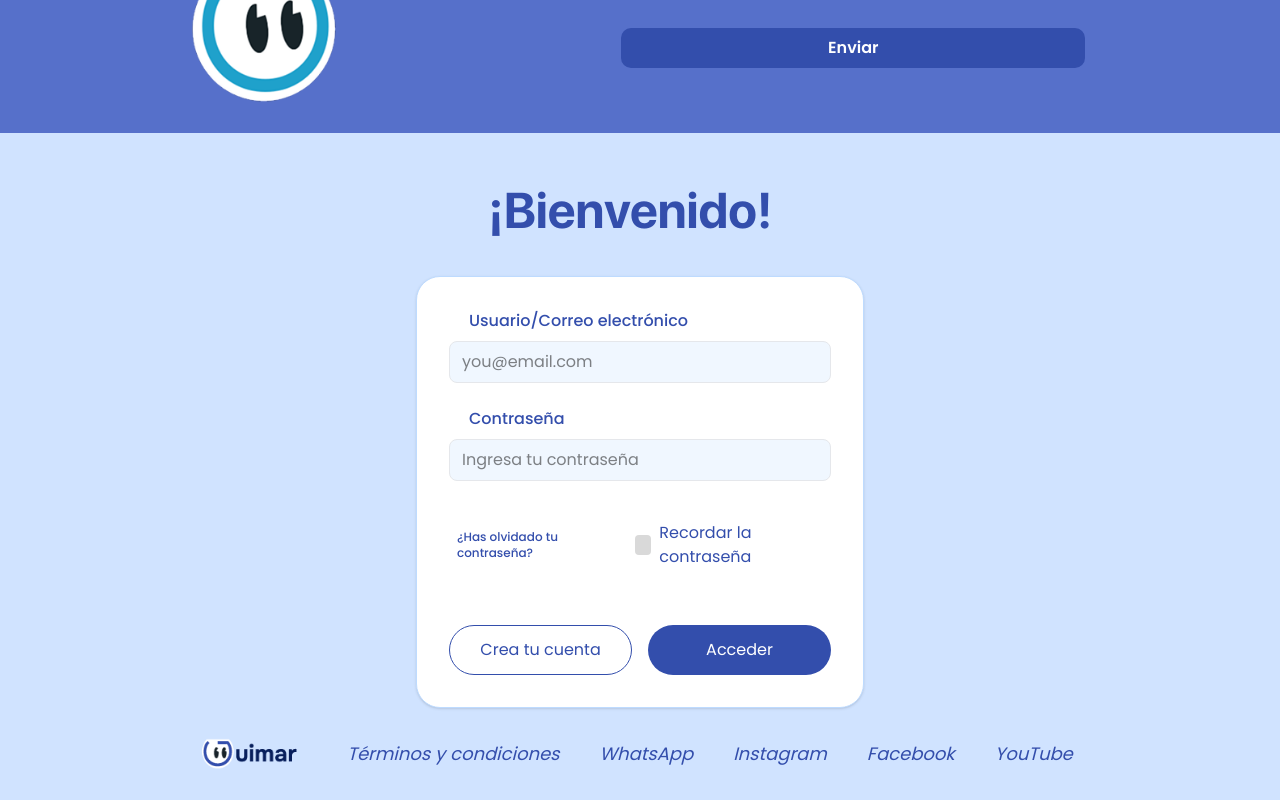
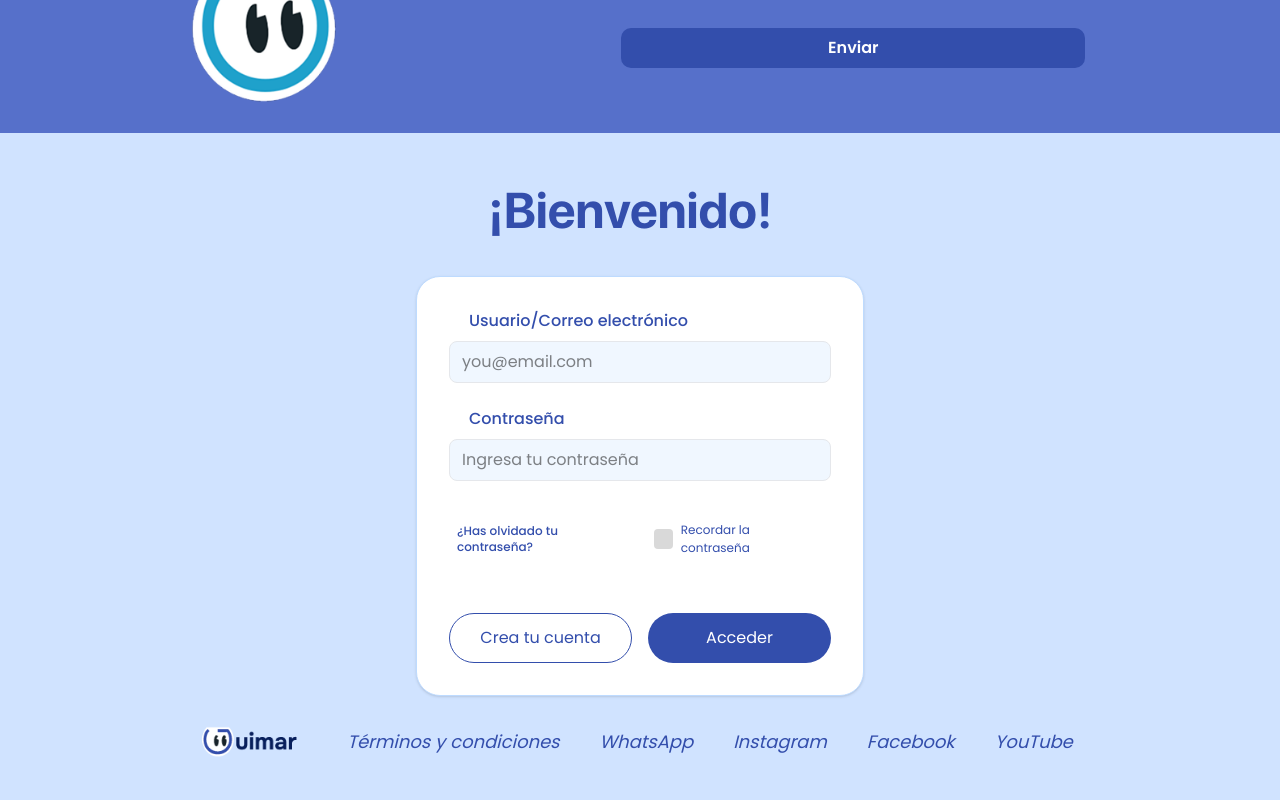
Before and after one commit to Uguimar-Platform/uguimar, a Next.js app: page / in a window 1280 px wide. Shown: the part 2867-3667 px from the top of the page. Built offline with nearby package versions, Linux system fonts and the light colour scheme; some icons are missing.

Commit message:
feat: correct icon show password

```diff
--- a/src/app/components/molecules/formLogin/index.tsx
+++ b/src/app/components/molecules/formLogin/index.tsx
@@ -101,12 +101,20 @@ const FormLogin: React.FC = () => {
                 className="w-full border border-gray-200 rounded-md"
                 fontFamily="Poppins"
               />
+               <button
+                type="button"
+                onClick={() => setShowPassword(!showPassword)}
+                className="absolute inset-y-0 right-3 flex items-center text-gray-500"
+              >
+                {showPassword ? <EyeSlash size={20} /> : <Eye size={20} />}
+              </button>
+            </div>
 
-            </div>
             {/* Propiedad para los mensajes de error */}
             {formik.touched.password && formik.errors.password && (
               <p className="text-red-500 text-sm">{formik.errors.password}</p>
             )}
+
           </div>
 
           {/* Enlace para recuperar contraseña y checkbox para recordar */}
@@ -126,7 +134,7 @@ const FormLogin: React.FC = () => {
               color="#334EAC"
               fontFamily="Poppins"
               fontWeight="regular"
-              className="text-s"
+              className="text-[12px]"
               size="lg"
             />
           </div>
@@ -161,4 +169,4 @@ const FormLogin: React.FC = () => {
   );
 };
 
-export default FormLogin;
+export default FormLogin;
```
